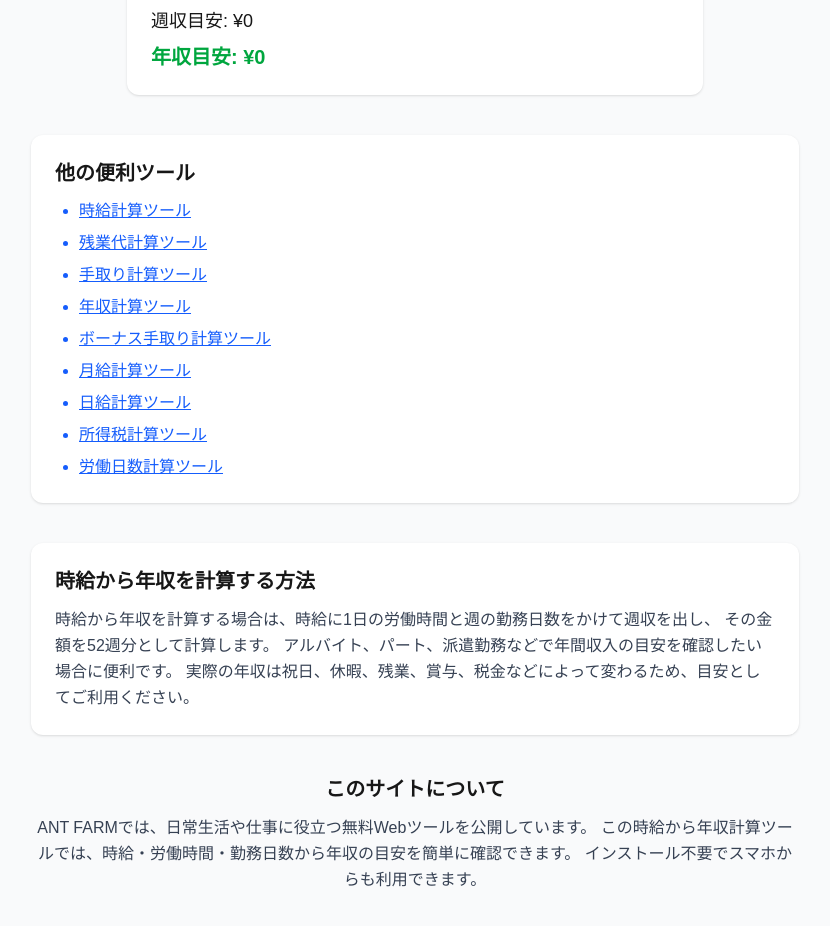
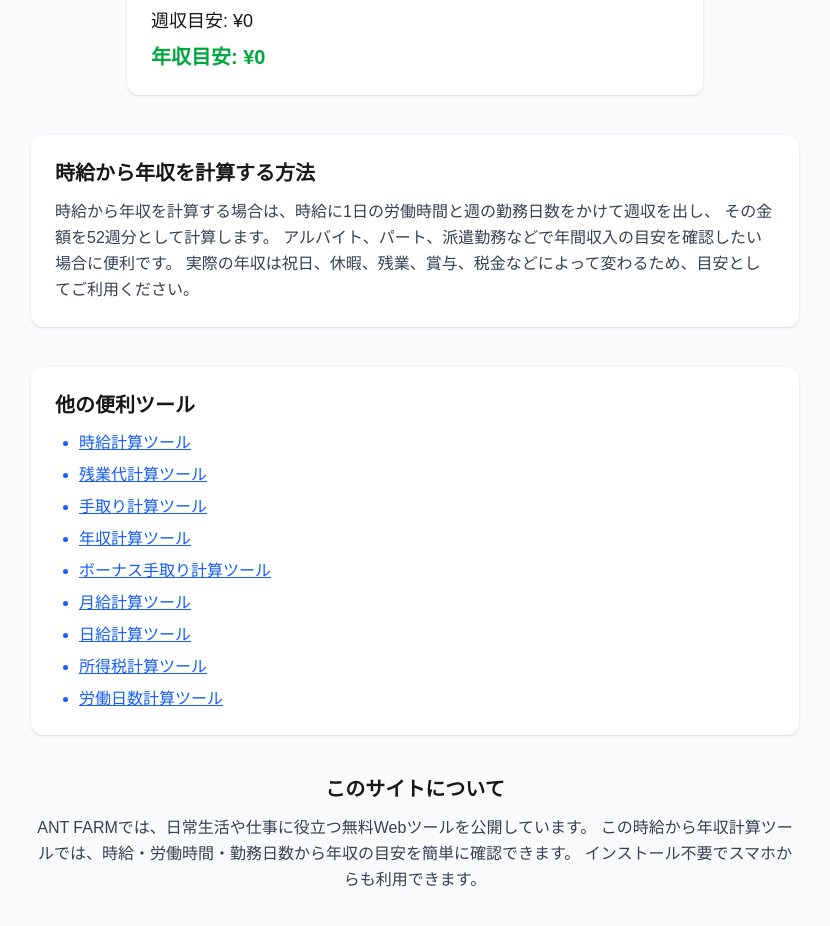
Before and after one commit to antfarm-lab/hourly-to-annual-calc, a Next.js app: page / in a window 1280 px wide. Shown: the part 440-1366 px from the top of the page, without its empty margins (225-1055 px from the left). Built offline with nearby package versions, Linux system fonts and the light colour scheme.

Commit message:
add internal links

```diff
--- a/app/page.tsx
+++ b/app/page.tsx
@@ -69,7 +69,16 @@ export default function Home() {
           </p>
         </div>
       </div>
+<section className="mt-10 max-w-3xl mx-auto bg-white p-6 rounded-xl shadow">
+        <h2 className="text-xl font-bold mb-3">時給から年収を計算する方法</h2>
 
+        <p className="text-gray-700 leading-relaxed">
+          時給から年収を計算する場合は、時給に1日の労働時間と週の勤務日数をかけて週収を出し、
+          その金額を52週分として計算します。
+          アルバイト、パート、派遣勤務などで年間収入の目安を確認したい場合に便利です。
+          実際の年収は祝日、休暇、残業、賞与、税金などによって変わるため、目安としてご利用ください。
+        </p>
+      </section>
       <section className="mt-10 max-w-3xl mx-auto bg-white p-6 rounded-xl shadow">
        <h2 className="text-xl font-bold mb-3">
   他の便利ツール
@@ -124,16 +133,7 @@ export default function Home() {
 </ul>
       </section>
 
-      <section className="mt-10 max-w-3xl mx-auto bg-white p-6 rounded-xl shadow">
-        <h2 className="text-xl font-bold mb-3">時給から年収を計算する方法</h2>
 
-        <p className="text-gray-700 leading-relaxed">
-          時給から年収を計算する場合は、時給に1日の労働時間と週の勤務日数をかけて週収を出し、
-          その金額を52週分として計算します。
-          アルバイト、パート、派遣勤務などで年間収入の目安を確認したい場合に便利です。
-          実際の年収は祝日、休暇、残業、賞与、税金などによって変わるため、目安としてご利用ください。
-        </p>
-      </section>
 
       <section className="mt-10 max-w-3xl mx-auto text-center">
         <h2 className="text-xl font-bold mb-3">このサイトについて</h2>
```
